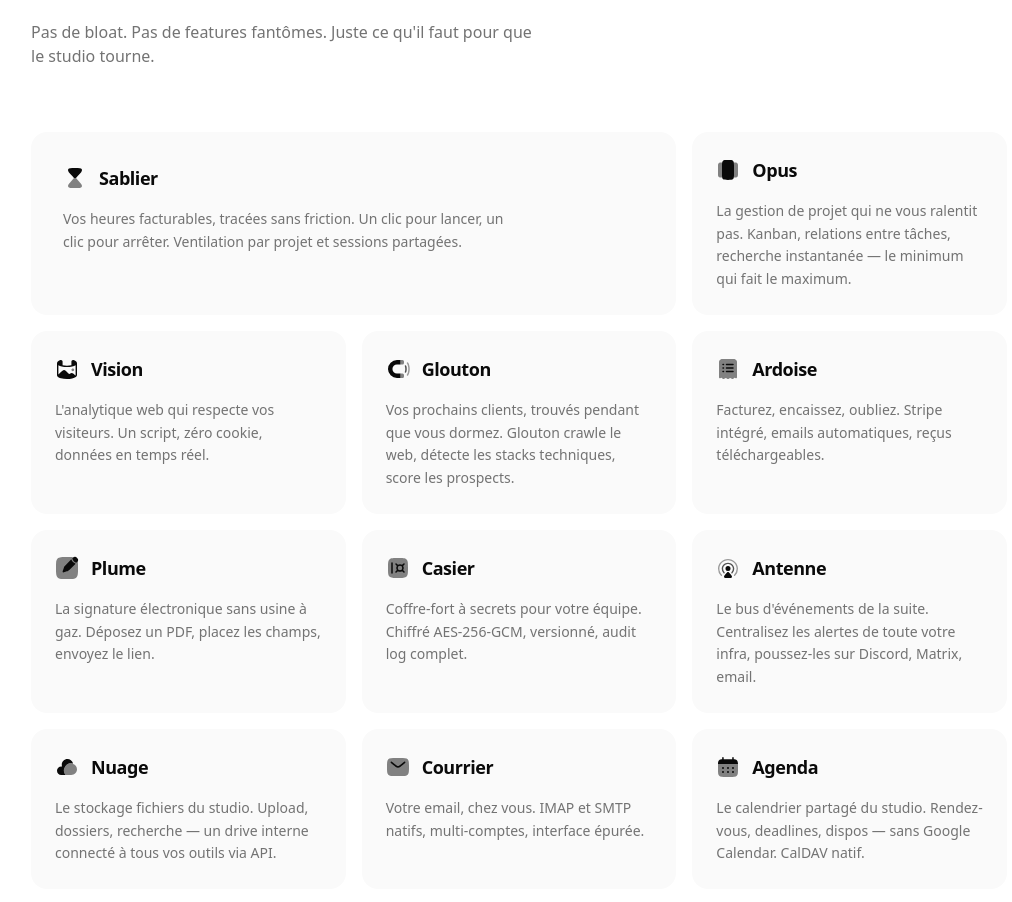
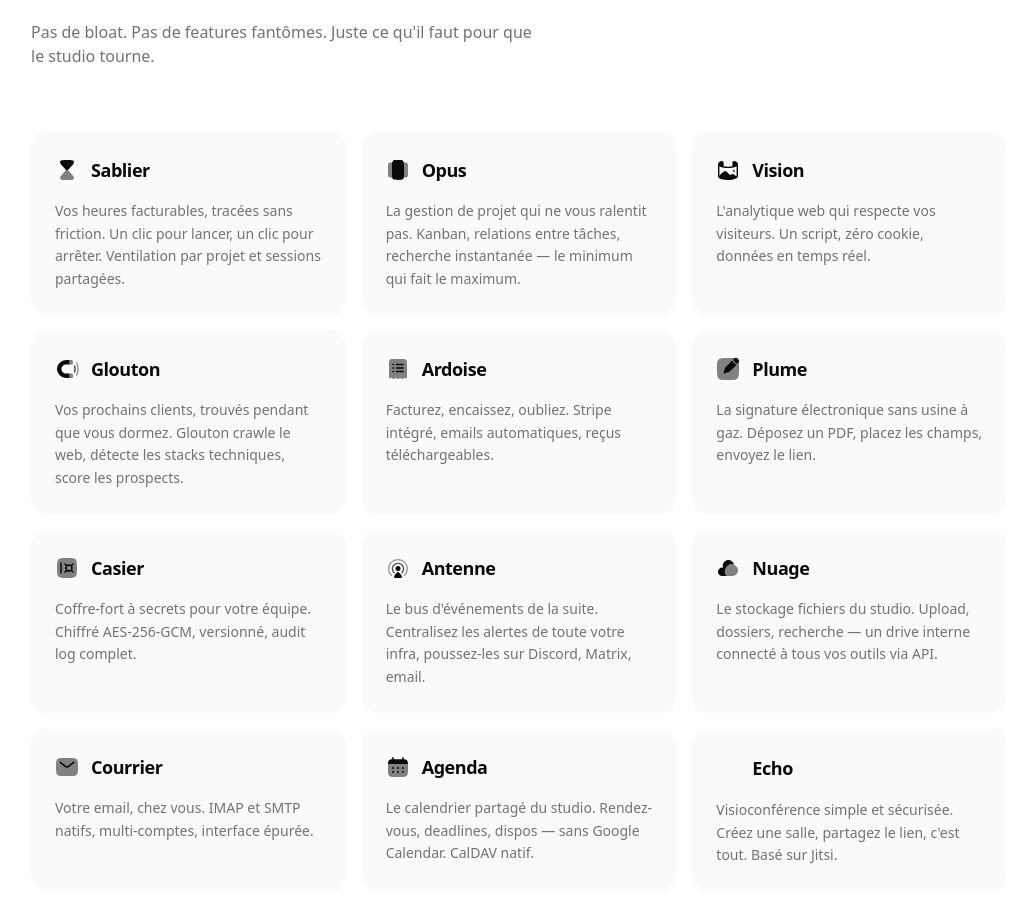
Before and after one commit to FacileStudio/Suite, a SvelteKit app: page / in a window 1280 px wide. Shown: the part 2322-3224 px from the top of the page, without its empty margins (121-1133 px from the left). Built offline with nearby package versions, Linux system fonts and the light colour scheme; some icons are missing.

Commit message:
Fix: Sablier hourglass icon, Opus display icon, Sablier card 1-col
- Sablier section: solar:clock-circle→solar:hourglass-bold-duotone
- Opus section: solar:layers→solar:display-bold-duotone
- Sablier grid card: sm:col-span-2→single column, drop max-w-md

```diff
--- a/src/routes/+page.svelte
+++ b/src/routes/+page.svelte
@@ -142,7 +142,7 @@
       <div class="grid grid-cols-1 gap-4 sm:grid-cols-2 lg:grid-cols-3">
 
         <!-- Sablier -->
-        <a href="https://sablier.facile.studio" target="_blank" rel="noopener noreferrer" use:reveal={{ delay: 0 }} class="{card} sm:col-span-2 md:p-8 block no-underline">
+        <a href="https://sablier.facile.studio" target="_blank" rel="noopener noreferrer" use:reveal={{ delay: 0 }} class="{card} block no-underline">
           <div class={glow}></div>
           <div class="mb-4 flex items-center gap-3">
             <div class={ico}>
@@ -153,7 +153,7 @@
             </div>
             <h3 class="text-lg font-bold tracking-tight">Sablier</h3>
           </div>
-          <p class="max-w-md text-sm leading-relaxed text-fc-fg-muted">
+          <p class="text-sm leading-relaxed text-fc-fg-muted">
             Vos heures facturables, tracées sans friction. Un clic pour lancer, un clic pour arrêter. Ventilation par projet et sessions partagées.
           </p>
         </a>
@@ -423,7 +423,7 @@
     <section class="border-y border-fc-border bg-fc-accent text-fc-accent-fg">
       <div class="mx-auto max-w-5xl px-6 py-28 md:py-36">
         <div use:reveal={{ delay: 0 }} class="mb-10 flex items-center gap-3">
-          <Icon icon="solar:clock-circle-bold-duotone" class="size-8" />
+          <Icon icon="solar:hourglass-bold-duotone" class="size-8" />
           <span class="text-2xl font-semibold tracking-tight">Sablier</span>
         </div>
         <h2 use:reveal={{ delay: 100 }} class="max-w-2xl text-4xl leading-[1.1] font-black tracking-tight md:text-6xl">
@@ -454,7 +454,7 @@
     <section class="border-b border-fc-border bg-fc-surface">
       <div class="mx-auto max-w-5xl px-6 py-28 md:py-36">
         <div use:reveal={{ delay: 0 }} class="mb-10 flex items-center gap-3">
-          <Icon icon="solar:layers-bold-duotone" class="size-8 text-fc-fg" />
+          <Icon icon="solar:display-bold-duotone" class="size-8 text-fc-fg" />
           <span class="text-2xl font-semibold tracking-tight">Opus</span>
         </div>
         <h2 use:reveal={{ delay: 100 }} class="max-w-2xl text-4xl leading-[1.1] font-black tracking-tight md:text-6xl">
```
